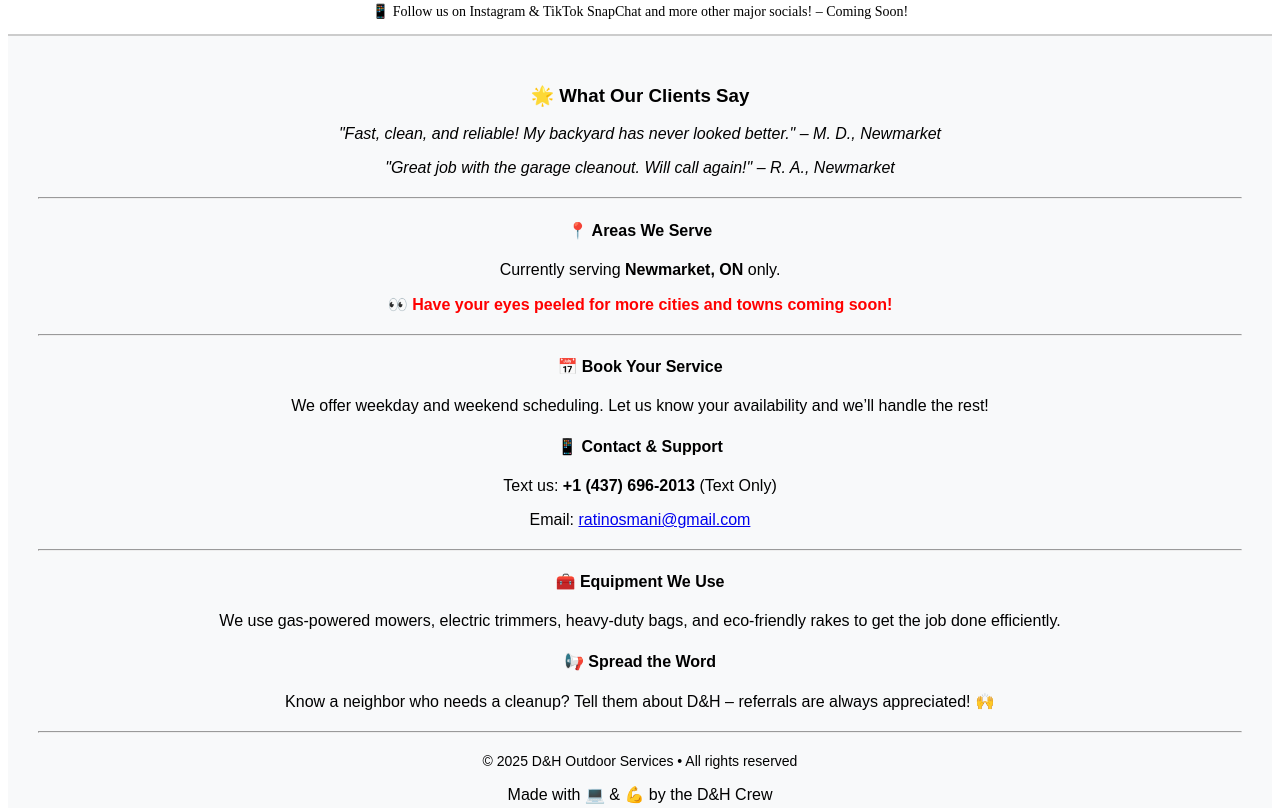
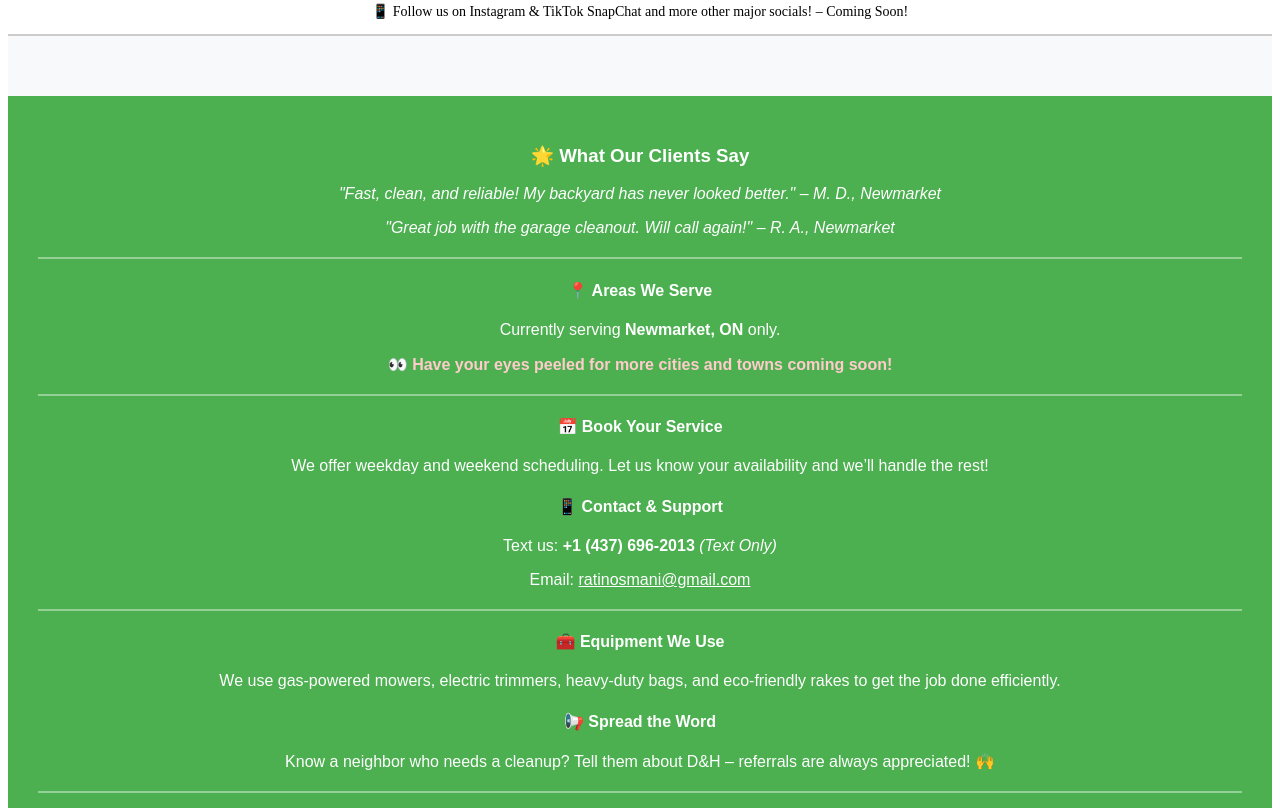
Before and after one commit to IBEHunter0/dandh-outdoor-services, a plain HTML site: page index.html in a window 1280 px wide. Shown: the part 1055-1863 px from the top of the page. Drawn offline with Linux system fonts and the light colour scheme.

Commit message:
Update index.html

```diff
--- a/index.html
+++ b/index.html
@@ -116,38 +116,6 @@
 <p style="text-align: center; font-size: 14px;">📱 Follow us on Instagram & TikTok SnapChat and more other major socials! – Coming Soon!</p>
 <footer style="background-color: #f8f9fa; padding: 30px; text-align: center; border-top: 2px solid #ccc; font-family: sans-serif;">
 
-  <h3>🌟 What Our Clients Say</h3>
-  <p><em>"Fast, clean, and reliable! My backyard has never looked better." – M. D., Newmarket</em></p>
-  <p><em>"Great job with the garage cleanout. Will call again!" – R. A., Newmarket</em></p>
-
-  <hr style="margin: 20px 0;">
-
-  <h4>📍 Areas We Serve</h4>
-  <p>Currently serving <strong>Newmarket, ON</strong> only.</p>
-  <p style="color: red; font-weight: bold;">👀 Have your eyes peeled for more cities and towns coming soon!</p>
-
-  <hr style="margin: 20px 0;">
-
-  <h4>📅 Book Your Service</h4>
-  <p>We offer weekday and weekend scheduling. Let us know your availability and we’ll handle the rest!</p>
-
-  <h4>📱 Contact & Support</h4>
-  <p>Text us: <strong>+1 (437) 696-2013</strong> (Text Only)</p>
-  <p>Email: <a href="mailto:ratinosmani@gmail.com">ratinosmani@gmail.com</a></p>
-
-  <hr style="margin: 20px 0;">
-
-  <h4>🧰 Equipment We Use</h4>
-  <p>We use gas-powered mowers, electric trimmers, heavy-duty bags, and eco-friendly rakes to get the job done efficiently.</p>
-
-  <h4>📢 Spread the Word</h4>
-  <p>Know a neighbor who needs a cleanup? Tell them about D&H – referrals are always appreciated! 🙌</p>
-
-  <hr style="margin: 20px 0;">
-
-  <p style="font-size: 14px;">© 2025 D&H Outdoor Services • All rights reserved</p>
-  <p>Made with 💻 & 💪 by the D&H Crew</p>
-
 </footer>
 <footer style="background-color: #4CAF50; color: white; padding: 30px; text-align: center; font-family: sans-serif;">
 
```
